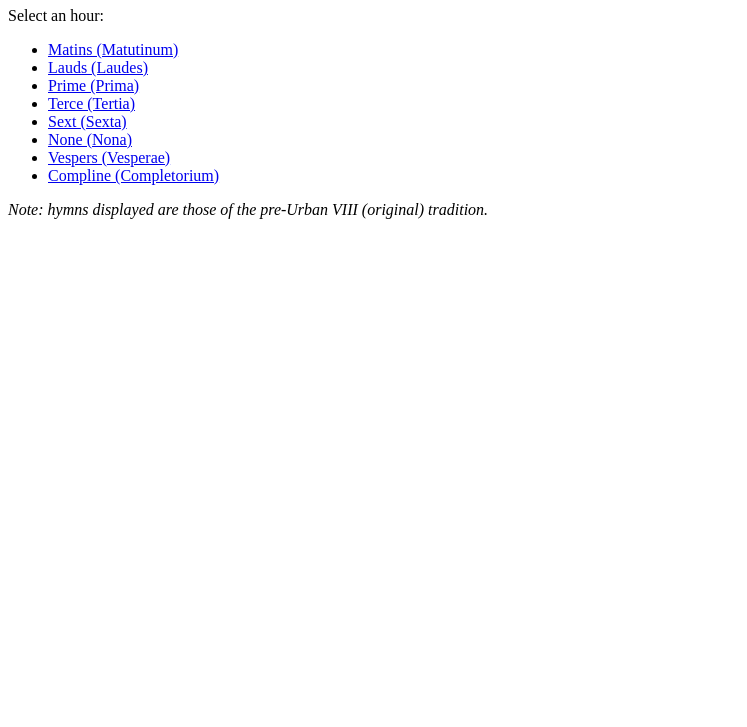
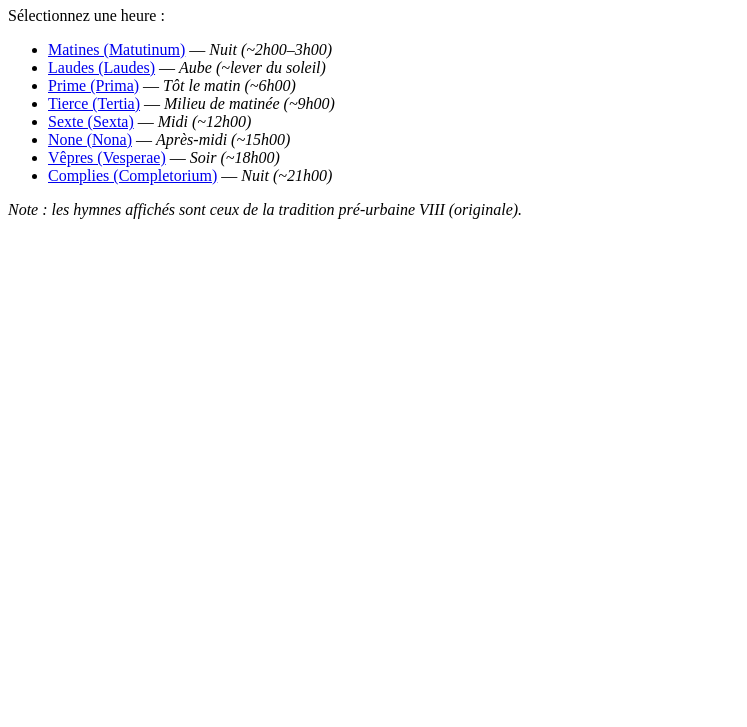
Before and after one commit to FV-ralye/Roman-Breviarium, a plain HTML site: page index.html in a window 1280 px wide. Shown: the part 73-800 px from the top of the page, without its empty margins (0-747 px from the left). Drawn offline with Linux system fonts and the light colour scheme.

Commit message:
Update index.html

```diff
--- a/index.html
+++ b/index.html
@@ -5,18 +5,43 @@
   <title>Breviary 1570 Dashboard</title>
 </head>
 <body>
-  <h1>Breviary (Tridentine 1570 – pre-Urban Hymns)</h1>
-  <p>Select an hour:</p>
+  <h1>Breviarium (Tridentine 1570 – pre-Urban Hymns)</h1>
+  <p>Sélectionnez une heure :</p>
   <ul>
-    <li><a href="https://www.divinumofficium.com/cgi-bin/horas/Pofficium.pl?command=prayMatutinum&version=Tridentine%20-%201570&lang2=Francais&votive=Hodie">Matins (Matutinum)</a></li>
-    <li><a href="https://www.divinumofficium.com/cgi-bin/horas/Pofficium.pl?command=prayLaudes&version=Tridentine%20-%201570&lang2=Francais&votive=Hodie">Lauds (Laudes)</a></li>
-    <li><a href="https://www.divinumofficium.com/cgi-bin/horas/Pofficium.pl?command=prayPrima&version=Tridentine%20-%201570&lang2=Francais&votive=Hodie">Prime (Prima)</a></li>
-    <li><a href="https://www.divinumofficium.com/cgi-bin/horas/Pofficium.pl?command=prayTertia&version=Tridentine%20-%201570&lang2=Francais&votive=Hodie">Terce (Tertia)</a></li>
-    <li><a href="https://www.divinumofficium.com/cgi-bin/horas/Pofficium.pl?command=praySexta&version=Tridentine%20-%201570&lang2=Francais&votive=Hodie">Sext (Sexta)</a></li>
-    <li><a href="https://www.divinumofficium.com/cgi-bin/horas/Pofficium.pl?command=prayNona&version=Tridentine%20-%201570&lang2=Francais&votive=Hodie">None (Nona)</a></li>
-    <li><a href="https://www.divinumofficium.com/cgi-bin/horas/Pofficium.pl?command=prayVespera&version=Tridentine%20-%201570&lang2=Francais&votive=Hodie">Vespers (Vesperae)</a></li>
-    <li><a href="https://www.divinumofficium.com/cgi-bin/horas/Pofficium.pl?command=prayCompletorium&version=Tridentine%20-%201570&lang2=Francais&votive=Hodie">Compline (Completorium)</a></li>
+    <li>
+      <a href="https://www.divinumofficium.com/cgi-bin/horas/Pofficium.pl?command=prayMatutinum&version=Tridentine%20-%201570&lang2=Francais&votive=Hodie">Matines (Matutinum)</a>
+      — <em>Nuit (~2h00–3h00)</em>
+    </li>
+    <li>
+      <a href="https://www.divinumofficium.com/cgi-bin/horas/Pofficium.pl?command=prayLaudes&version=Tridentine%20-%201570&lang2=Francais&votive=Hodie">Laudes (Laudes)</a>
+      — <em>Aube (~lever du soleil)</em>
+    </li>
+    <li>
+      <a href="https://www.divinumofficium.com/cgi-bin/horas/Pofficium.pl?command=prayPrima&version=Tridentine%20-%201570&lang2=Francais&votive=Hodie">Prime (Prima)</a>
+      — <em>Tôt le matin (~6h00)</em>
+    </li>
+    <li>
+      <a href="https://www.divinumofficium.com/cgi-bin/horas/Pofficium.pl?command=prayTertia&version=Tridentine%20-%201570&lang2=Francais&votive=Hodie">Tierce (Tertia)</a>
+      — <em>Milieu de matinée (~9h00)</em>
+    </li>
+    <li>
+      <a href="https://www.divinumofficium.com/cgi-bin/horas/Pofficium.pl?command=praySexta&version=Tridentine%20-%201570&lang2=Francais&votive=Hodie">Sexte (Sexta)</a>
+      — <em>Midi (~12h00)</em>
+    </li>
+    <li>
+      <a href="https://www.divinumofficium.com/cgi-bin/horas/Pofficium.pl?command=prayNona&version=Tridentine%20-%201570&lang2=Francais&votive=Hodie">None (Nona)</a>
+      — <em>Après-midi (~15h00)</em>
+    </li>
+    <li>
+      <a href="https://www.divinumofficium.com/cgi-bin/horas/Pofficium.pl?command=prayVespera&version=Tridentine%20-%201570&lang2=Francais&votive=Hodie">Vêpres (Vesperae)</a>
+      — <em>Soir (~18h00)</em>
+    </li>
+    <li>
+      <a href="https://www.divinumofficium.com/cgi-bin/horas/Pofficium.pl?command=prayCompletorium&version=Tridentine%20-%201570&lang2=Francais&votive=Hodie">Complies (Completorium)</a>
+      — <em>Nuit (~21h00)</em>
+    </li>
   </ul>
-  <p><em>Note: hymns displayed are those of the pre-Urban VIII (original) tradition.</em></p>
+
+  <p><em>Note : les hymnes affichés sont ceux de la tradition pré-urbaine VIII (originale).</em></p>
 </body>
 </html>
```
